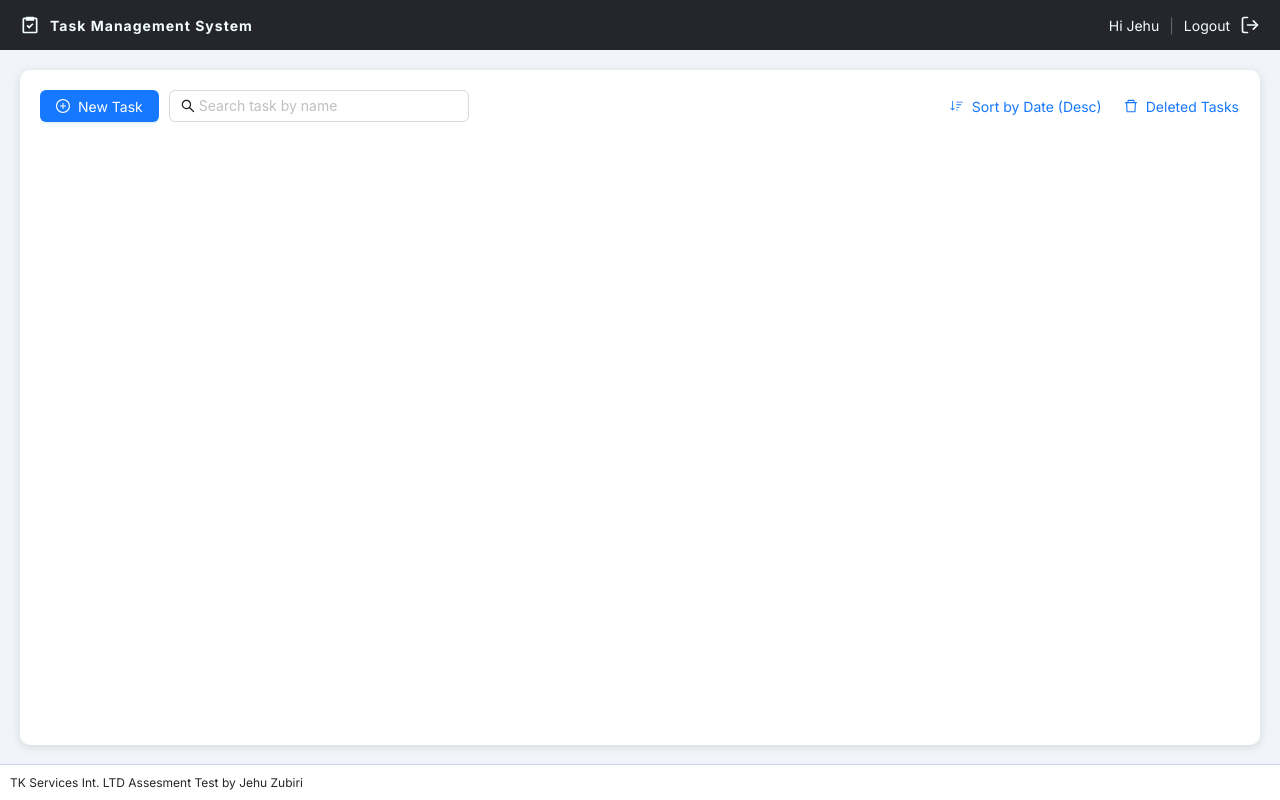
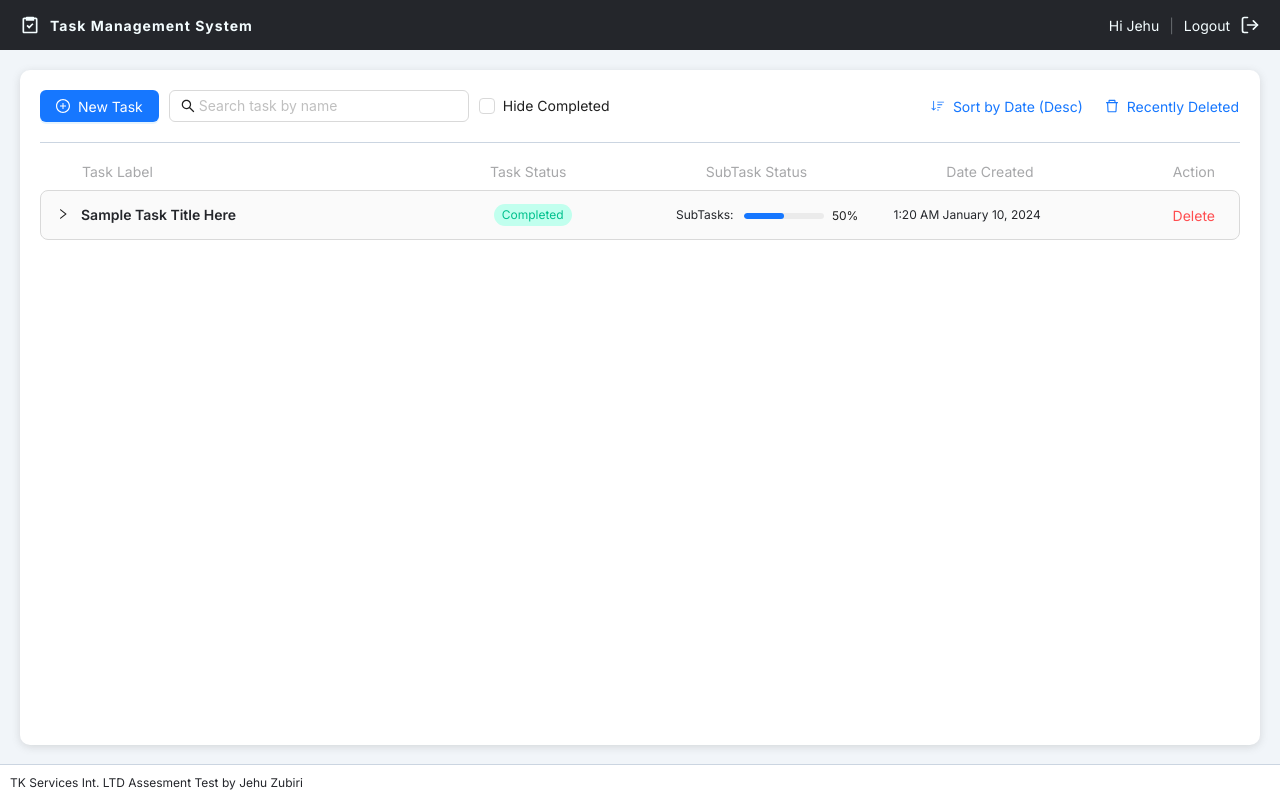
Before and after one commit to jehuzubiri/proj_task-mngt-system, a React (Create React App) app: page /main in a window 1280 px wide. Built offline with nearby package versions, Linux system fonts and the light colour scheme.

Commit message:
🚧 DONE Task List Component

```diff
--- a/src/App.scss
+++ b/src/App.scss
@@ -10,3 +10,4 @@
 @import "./style/conponents/landing/acc-setup";
 @import "./style/conponents/taskmngt/taskmngt";
 @import "./style/conponents/taskmngt/taskmngt-drawer";
+@import "./style/conponents/taskmngt/taskmngt-listmain";
--- a/src/components/landing/Landing.tsx
+++ b/src/components/landing/Landing.tsx
@@ -1,7 +1,7 @@
 import React from "react";
 
 //COMPONENTS
-import LandingItem from "./customcomp/LandingItem";
+import LandingItem from "./other/LandingItem";
 import AccSetup from "./userview/AccSetup";
 import AdminAccList from "./adminview/AdminAccList";
 
--- /dev/null
+++ b/src/components/landing/other/LandingItem.tsx
@@ -0,0 +1,21 @@
+import React, { ReactNode } from "react";
+
+interface Props {
+  title: string;
+  desc: string;
+  children?: ReactNode | any;
+}
+
+const CustomCard: React.FC<Props> = ({ title, desc, children }) => {
+  return (
+    <div className="landing_itemcontainer d-flex-col">
+      <div className="texts">
+        <p>{title}</p>
+        <p>{desc}</p>
+      </div>
+      <div className="card d-flex-row_center-center">{children}</div>
+    </div>
+  );
+};
+
+export default CustomCard;
--- a/src/components/taskmngt/TaskMngt.tsx
+++ b/src/components/taskmngt/TaskMngt.tsx
@@ -17,6 +17,7 @@ import TMHeader from "./main/TMHeader";
 import TMContentActions from "./main/TMContentActions";
 import TMDrawer from "./main/TMDrawer";
 import TMCreateTaskForm from "./main/TMCreateTaskForm";
+import TMContentList from "./tasks-list/TMContentList";
 
 const TaskMngt: React.FC = () => {
   //plugins
@@ -29,6 +30,7 @@ const TaskMngt: React.FC = () => {
 
   //states
   const [descending, setDescending] = useState<boolean>(true);
+  const [hideCompleted, setHideCompleted] = useState<boolean>(false);
   const [stName, setStName] = useState<string>("");
   const [stItems, setStItems] = useState<string[]>([]);
   const [drawerConfig, setDrawerConfig] = useState<DrawerConfigType>({
@@ -88,12 +90,15 @@ const TaskMngt: React.FC = () => {
     <section className="tasksmain d-flex-col">
       <TMHeader />
       <div className="tasksmain_body">
-        <div className="tasksmain_body_container d-flex-col">
+        <div className="tasksmain_body_container d-flex-col gap2">
           <TMContentActions
             descending={descending}
             setDescending={setDescending}
             setDrawerConfig={setDrawerConfig}
+            hideCompleted={hideCompleted}
+            setHideCompleted={setHideCompleted}
           />
+          <TMContentList />
         </div>
         <TMDrawer drawerConfig={drawerConfig} drawerOnClose={drawerOnClose}>
           {drawerConfig.fType === "addform" ? (
--- a/src/components/taskmngt/main/TMContentActions.tsx
+++ b/src/components/taskmngt/main/TMContentActions.tsx
@@ -5,13 +5,13 @@ import { useDispatch, useSelector } from "react-redux";
 import { setSearchInput } from "../../../store/feature/tasksSlice";
 
 //PLUGINS
-import { Button, Input } from "antd";
 import {
   PlusCircleOutlined,
   DeleteOutlined,
   SearchOutlined,
 } from "@ant-design/icons";
 import { BsSortDown, BsSortUp } from "react-icons/bs";
+import { Button, Input, Checkbox } from "antd";
 
 //HELPERS
 import { DrawerConfigType } from "@/helpers/Model";
@@ -20,7 +20,15 @@ const TMContentActions: React.FC<{
   descending: boolean;
   setDescending: React.Dispatch<React.SetStateAction<boolean>>;
   setDrawerConfig: React.Dispatch<React.SetStateAction<DrawerConfigType>>;
-}> = ({ descending, setDescending, setDrawerConfig }) => {
+  hideCompleted: boolean;
+  setHideCompleted: React.Dispatch<React.SetStateAction<boolean>>;
+}> = ({
+  descending,
+  setDescending,
+  setDrawerConfig,
+  hideCompleted,
+  setHideCompleted,
+}) => {
   //plugins
   const dispatch = useDispatch();
 
@@ -34,6 +42,11 @@ const TMContentActions: React.FC<{
       fType,
       title,
     });
+  };
+
+  const onChange = () => {
+    // console.log(e.target.checked);
+    setHideCompleted(!hideCompleted);
   };
 
   return (
@@ -54,6 +67,9 @@ const TMContentActions: React.FC<{
           prefix={<SearchOutlined />}
           onChange={(e) => dispatch(setSearchInput(e.target.value))}
         />
+        <Checkbox value={hideCompleted} onChange={onChange}>
+          Hide Completed
+        </Checkbox>
       </div>
       <div className="tmbc_actions_others d-flex-row_center gap2">
         <Button
@@ -70,7 +86,7 @@ const TMContentActions: React.FC<{
             handleOpenDrawer("trashbin", "Recently Deleted Tasks");
           }}
         >
-          Deleted Tasks
+          Recently Deleted
         </Button>
       </div>
     </div>
--- /dev/null
+++ b/src/components/taskmngt/tasks-list/TMContentList.tsx
@@ -0,0 +1,66 @@
+import React from "react";
+
+//PLUGINS
+import { Collapse, Progress, Button } from "antd";
+
+const TMContentList: React.FC = () => {
+  //states
+  const text = `
+  A dog is a type of domesticated animal.
+  Known for its loyalty and faithfulness,
+  it can be found as a welcome guest in many households across the world.
+`;
+
+  return (
+    <div className="tmbc_mainlist">
+      <div className="tmbc_mainlist_container d-flex-col gap1">
+        <div className="headertitle d-flex-row_center-between">
+          <p className="left">Task Label</p>
+          <div className="right d-flex-row_center">
+            <p>Task Status</p>
+            <p>SubTask Status</p>
+            <p>Date Created</p>
+            <p>Action</p>
+          </div>
+        </div>
+        <Collapse
+          collapsible="icon"
+          items={[
+            {
+              key: "1",
+              label: (
+                <div className="taskcoll_label">
+                  <p className="title">Sample Task Title Here</p>
+                  <div className="infosandactions">
+                    <div className="item status completed">
+                      <p>Completed</p>
+                    </div>
+                    <div className="item subtasks">
+                      <p>SubTasks:</p>
+                      <Progress
+                        percent={(1 / 2) * 100}
+                        size="small"
+                        status="normal"
+                      />
+                    </div>
+                    <div className="item date">
+                      <p>1:20 AM January 10, 2024</p>
+                    </div>
+                    <div className="item actions">
+                      <Button type="link" danger size="small">
+                        Delete
+                      </Button>
+                    </div>
+                  </div>
+                </div>
+              ),
+              children: <p>{text}</p>,
+            },
+          ]}
+        />
+      </div>
+    </div>
+  );
+};
+
+export default TMContentList;
--- /dev/null
+++ b/src/style/conponents/taskmngt/_taskmngt-listmain.scss
@@ -0,0 +1,87 @@
+.tasksmain .tasksmain_body .tasksmain_body_container .tmbc_mainlist {
+    // border: 1px solid green;
+
+    &_container {
+        height: fit-content;
+
+        .headertitle {
+            // background-color: red;
+            padding: 0 2.5rem 0 4.2rem;
+
+            p {
+                opacity: 0.4;
+            }
+
+            .left {
+                flex: 0.72;
+            }
+
+            .right {
+                flex: 1.28;
+                justify-content: space-between;
+            }
+        }
+
+        .taskcoll_label {
+            // background-color: white;
+            display: flex;
+            align-items: center;
+            justify-content: space-between;
+            gap: 2rem;
+
+            p.title {
+                font-weight: 600;
+                color: $black-color;
+                flex: 0.7;
+            }
+
+            .infosandactions {
+                flex: 1.3;
+                display: flex;
+                align-items: center;
+                justify-content: space-between;
+
+                .item {
+                    flex: 1;
+                    display: flex;
+                    align-items: center;
+                    gap: 1rem;
+
+                    p {
+                        font-size: 12px;
+                        white-space: nowrap;
+                    }
+
+                    .ant-progress {
+                        margin-bottom: unset !important;
+                    }
+
+                    &.actions,
+                    &.date {
+                        justify-content: flex-end;
+                    }
+
+                    &.status p {
+                        padding: 0.2rem 0.8rem;
+                        border-radius: 1.4rem;
+                    }
+
+                    &.todo p {
+                        background-color: lighten($primary-color, 30%);
+                        color: $primary-color;
+                    }
+
+                    &.inprog p {
+                        background-color: lighten($warning-color, 30%);
+                        color: $warning-color;
+                    }
+
+                    &.completed p {
+                        background-color: lighten($success-color, 50%);
+                        color: $success-color;
+                    }
+                }
+            }
+        }
+    }
+}
--- a/src/style/conponents/taskmngt/_taskmngt.scss
+++ b/src/style/conponents/taskmngt/_taskmngt.scss
@@ -11,10 +11,12 @@
         &_container {
             @include main_card;
             padding: 2rem;
+            gap: 1rem;
+            height: calc(100vh - 12.5rem);
 
             .tmbc_actions {
-                // padding-bottom: 2rem;
-                // border-bottom: 1px solid $border-color;
+                padding-bottom: 2rem;
+                border-bottom: 1px solid $border-color;
 
                 &_main {
                     .ant-input-affix-wrapper {
@@ -29,6 +31,13 @@
                         align-items: center;
                     }
                 }
+            }
+
+            .tmbc_mainlist {
+                height: 100%;
+                overflow: hidden;
+                overflow-y: auto;
+                padding: 1rem 0;
             }
         }
     }
--- a/src/style/global/_utility.scss
+++ b/src/style/global/_utility.scss
@@ -35,7 +35,7 @@ body {
 }
 
 ::-webkit-scrollbar-thumb {
-  border: 1px solid #54595f;
+  // border: 1px solid #1D232C;
   background-color: #1D232C;
   // border-radius: 0.75rem;
 }
```
